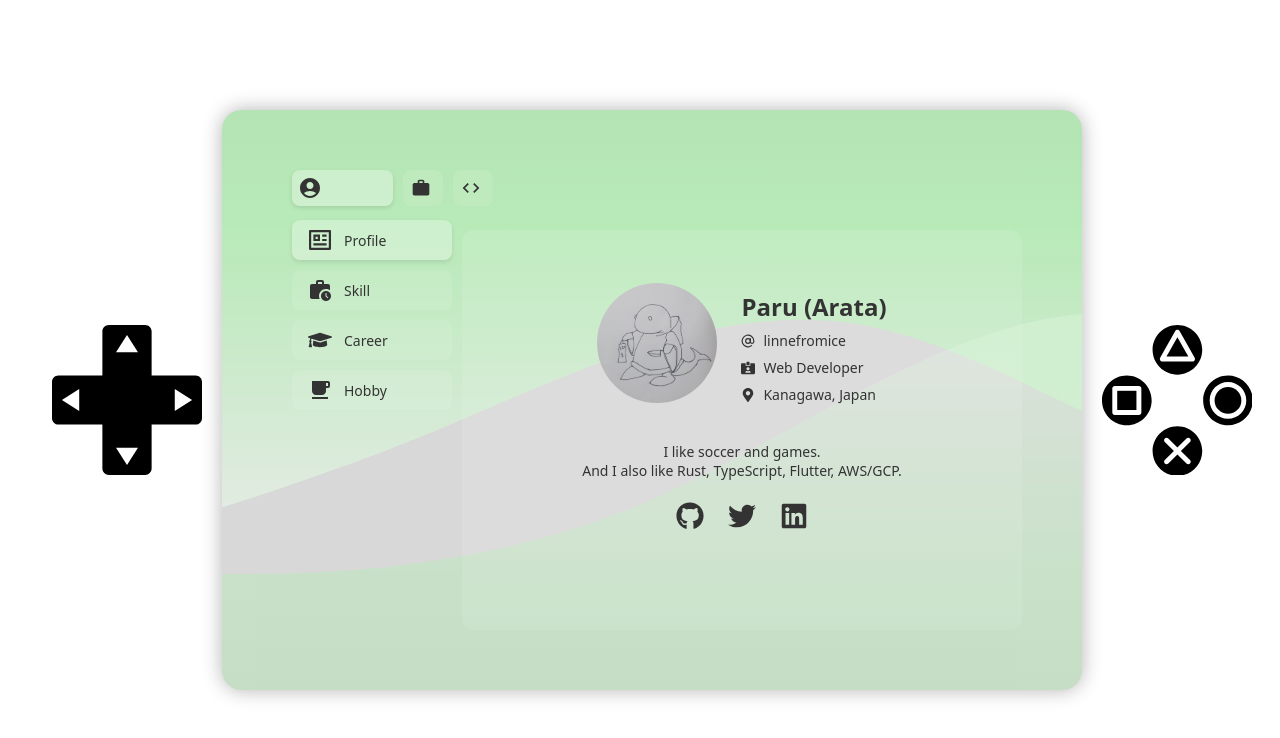
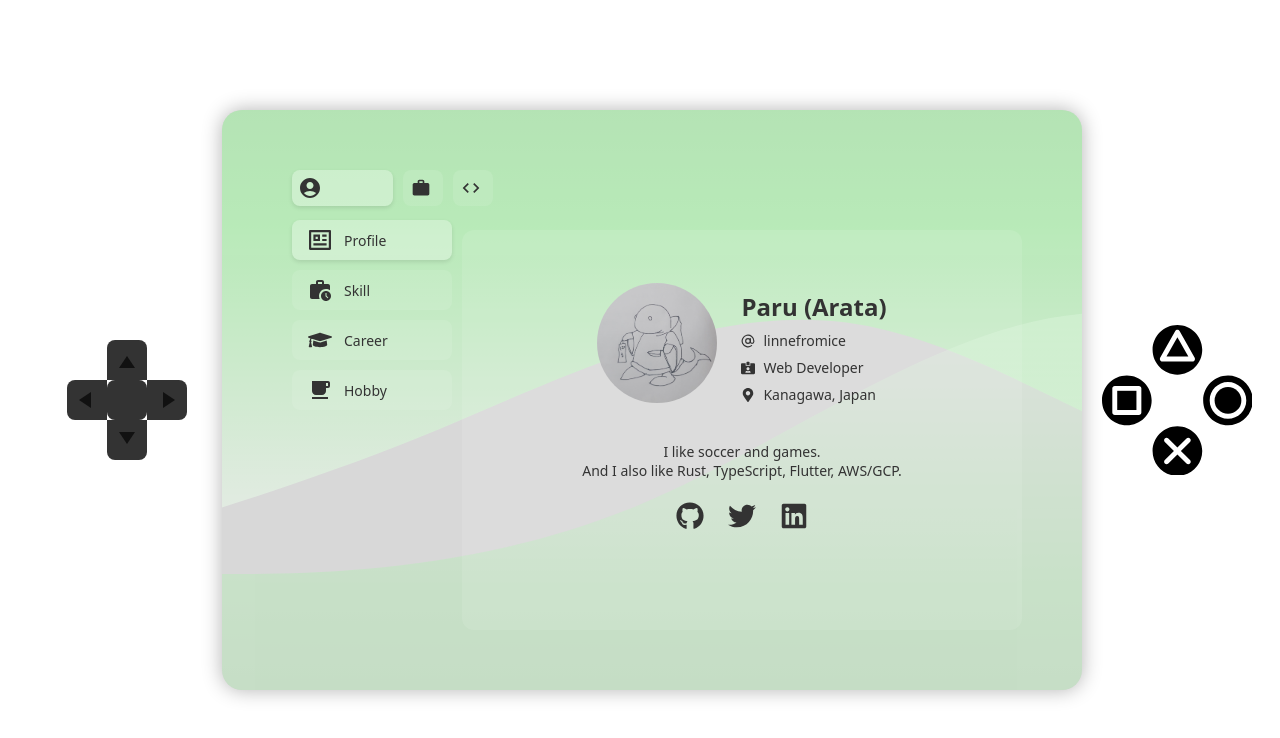
Before and after one commit to linnefromice/portfolio_two, a React (Vite) app: page / in a window 1280 px wide. Shown: the top 738 px of the page. Built offline with nearby package versions, Linux system fonts and the light colour scheme.

Commit message:
add: clickable d-pad

```diff
--- a/src/App.css
+++ b/src/App.css
@@ -178,27 +178,50 @@
   }
 
   .game-console::after {
-    content: "";
+    content: none;
+  }
+
+  .controllers-container {
     display: flex;
     justify-content: space-between;
+    align-items: center;
     width: 100%;
     max-width: 400px;
     margin: 0 auto;
     padding: 0 16px;
-    order: 3;
   }
 
-  .game-console::after {
-    content: "";
-    display: flex;
-    gap: 20px;
+  .d-pad {
+    width: 100px;
+    height: 100px;
   }
 
-  .game-console::after {
-    content: "";
-    background: url("./assets/button_left.svg") left center / 100px no-repeat,
-      url("./assets/button_right.svg") right center / 100px no-repeat;
-    height: 100px;
+  .d-pad-button {
+    width: 32px;
+    height: 32px;
+  }
+
+  .d-pad-button.up {
+    left: 34px;
+  }
+
+  .d-pad-button.right {
+    top: 34px;
+  }
+
+  .d-pad-button.down {
+    left: 34px;
+  }
+
+  .d-pad-button.left {
+    top: 34px;
+  }
+
+  .d-pad-center {
+    top: 34px;
+    left: 34px;
+    width: 32px;
+    height: 32px;
   }
 }
 
@@ -208,9 +231,36 @@
     min-height: 300px;
   }
 
-  .game-console::after {
-    padding: 0 8px;
-    background-size: 80px;
+  .d-pad {
+    width: 80px;
     height: 80px;
   }
+
+  .d-pad-button {
+    width: 26px;
+    height: 26px;
+  }
+
+  .d-pad-button.up {
+    left: 27px;
+  }
+
+  .d-pad-button.right {
+    top: 27px;
+  }
+
+  .d-pad-button.down {
+    left: 27px;
+  }
+
+  .d-pad-button.left {
+    top: 27px;
+  }
+
+  .d-pad-center {
+    top: 27px;
+    left: 27px;
+    width: 26px;
+    height: 26px;
+  }
 }
--- a/src/App.tsx
+++ b/src/App.tsx
@@ -1,13 +1,13 @@
 import "./App.css";
-import buttonLeft from "./assets/button_left.svg";
 import buttonRight from "./assets/button_right.svg";
+import DPad from "./ui/Buttons/DPad";
 import Menus from "./ui/Menus";
 
 const App = () => {
   return (
     <div className="game-console flex-center">
       <div className="controller left">
-        <img src={buttonLeft} alt="Left Controller" />
+        <DPad />
       </div>
       <div className="screen-container">
         <div className="stream-background">
--- /dev/null
+++ b/src/ui/Buttons/DPad.css
@@ -0,0 +1,211 @@
+.d-pad {
+  position: relative;
+  width: 120px;
+  height: 120px;
+}
+
+.d-pad-button {
+  position: absolute;
+  background-color: #333;
+  border: none;
+  cursor: pointer;
+  transition: all 0.2s ease;
+  display: flex;
+  align-items: center;
+  justify-content: center;
+}
+
+.d-pad-button:hover {
+  background-color: #444;
+}
+
+.d-pad-button:active {
+  background-color: #555;
+  transform: scale(0.95);
+}
+
+/* 矢印の基本スタイル */
+.d-pad-button .arrow {
+  width: 0;
+  height: 0;
+  border-style: solid;
+  border-color: transparent;
+}
+
+/* 上向き矢印 */
+.d-pad-button.up .arrow {
+  border-width: 0 8px 12px 8px;
+  border-bottom-color: #111;
+  margin-top: 4px;
+}
+
+/* 右向き矢印 */
+.d-pad-button.right .arrow {
+  border-width: 8px 0 8px 12px;
+  border-left-color: #111;
+  margin-left: 4px;
+}
+
+/* 下向き矢印 */
+.d-pad-button.down .arrow {
+  border-width: 12px 8px 0 8px;
+  border-top-color: #111;
+  margin-bottom: 4px;
+}
+
+/* 左向き矢印 */
+.d-pad-button.left .arrow {
+  border-width: 8px 12px 8px 0;
+  border-right-color: #111;
+  margin-right: 4px;
+}
+
+/* ボタンの位置とサイズ */
+.d-pad-button.up {
+  top: 0;
+  left: 40px;
+  width: 40px;
+  height: 40px;
+  border-radius: 8px 8px 0 0;
+}
+
+.d-pad-button.right {
+  top: 40px;
+  right: 0;
+  width: 40px;
+  height: 40px;
+  border-radius: 0 8px 8px 0;
+}
+
+.d-pad-button.down {
+  bottom: 0;
+  left: 40px;
+  width: 40px;
+  height: 40px;
+  border-radius: 0 0 8px 8px;
+}
+
+.d-pad-button.left {
+  top: 40px;
+  left: 0;
+  width: 40px;
+  height: 40px;
+  border-radius: 8px 0 0 8px;
+}
+
+.d-pad-center {
+  position: absolute;
+  top: 40px;
+  left: 40px;
+  width: 40px;
+  height: 40px;
+  background-color: #333;
+  border-radius: 8px;
+  pointer-events: none;
+}
+
+@media (max-width: 768px) {
+  .d-pad {
+    width: 100px;
+    height: 100px;
+  }
+
+  .d-pad-button {
+    width: 32px;
+    height: 32px;
+  }
+
+  /* 矢印のサイズ調整 */
+  .d-pad-button.up .arrow {
+    border-width: 0 6px 9px 6px;
+  }
+
+  .d-pad-button.right .arrow {
+    border-width: 6px 0 6px 9px;
+  }
+
+  .d-pad-button.down .arrow {
+    border-width: 9px 6px 0 6px;
+  }
+
+  .d-pad-button.left .arrow {
+    border-width: 6px 9px 6px 0;
+  }
+
+  /* ボタンの位置調整 */
+  .d-pad-button.up {
+    left: 34px;
+  }
+
+  .d-pad-button.right {
+    top: 34px;
+  }
+
+  .d-pad-button.down {
+    left: 34px;
+  }
+
+  .d-pad-button.left {
+    top: 34px;
+  }
+
+  .d-pad-center {
+    top: 34px;
+    left: 34px;
+    width: 32px;
+    height: 32px;
+  }
+}
+
+@media (max-width: 480px) {
+  .d-pad {
+    width: 80px;
+    height: 80px;
+  }
+
+  .d-pad-button {
+    width: 26px;
+    height: 26px;
+  }
+
+  /* 矢印のさらなるサイズ調整 */
+  .d-pad-button.up .arrow {
+    border-width: 0 5px 7px 5px;
+  }
+
+  .d-pad-button.right .arrow {
+    border-width: 5px 0 5px 7px;
+  }
+
+  .d-pad-button.down .arrow {
+    border-width: 7px 5px 0 5px;
+  }
+
+  .d-pad-button.left .arrow {
+    border-width: 5px 7px 5px 0;
+  }
+
+  /* ボタンの位置調整 */
+  .d-pad-button.up {
+    left: 27px;
+  }
+
+  .d-pad-button.right {
+    top: 27px;
+  }
+
+  .d-pad-button.down {
+    left: 27px;
+  }
+
+  .d-pad-button.left {
+    top: 27px;
+  }
+
+  .d-pad-center {
+    top: 27px;
+    left: 27px;
+    width: 26px;
+    height: 26px;
+  }
+}
--- /dev/null
+++ b/src/ui/Buttons/DPad.tsx
@@ -0,0 +1,35 @@
+import { FC } from "react";
+import "./DPad.css";
+
+interface DPadProps {
+  onUp?: () => void;
+  onRight?: () => void;
+  onDown?: () => void;
+  onLeft?: () => void;
+}
+
+const DPad: FC<DPadProps> = ({ onUp, onRight, onDown, onLeft }) => {
+  return (
+    <div className="d-pad">
+      <button className="d-pad-button up" aria-label="Up" onClick={onUp}>
+        <span className="arrow" />
+      </button>
+      <button
+        className="d-pad-button right"
+        aria-label="Right"
+        onClick={onRight}
+      >
+        <span className="arrow" />
+      </button>
+      <button className="d-pad-button down" aria-label="Down" onClick={onDown}>
+        <span className="arrow" />
+      </button>
+      <button className="d-pad-button left" aria-label="Left" onClick={onLeft}>
+        <span className="arrow" />
+      </button>
+      <div className="d-pad-center" />
+    </div>
+  );
+};
+
+export default DPad;
```
